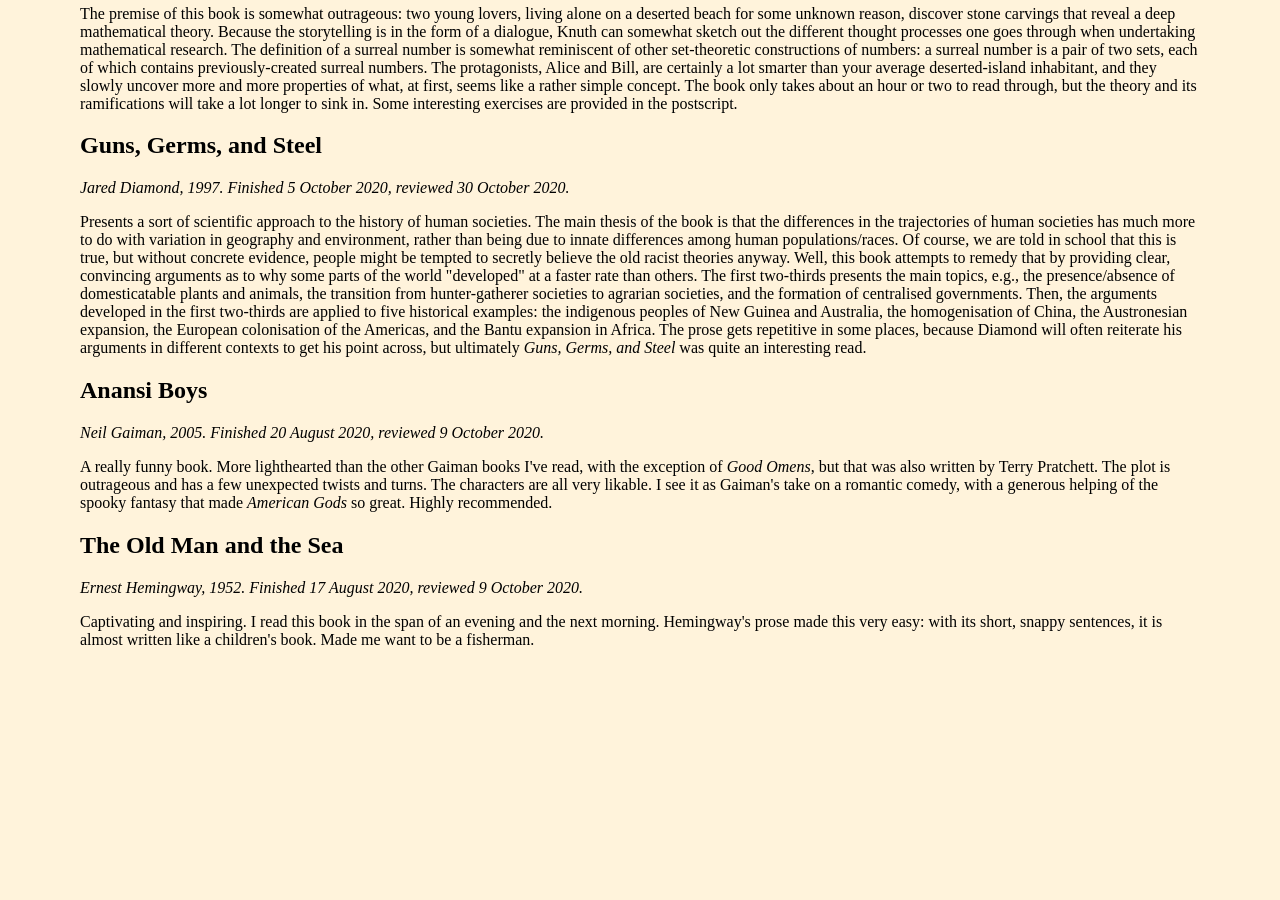
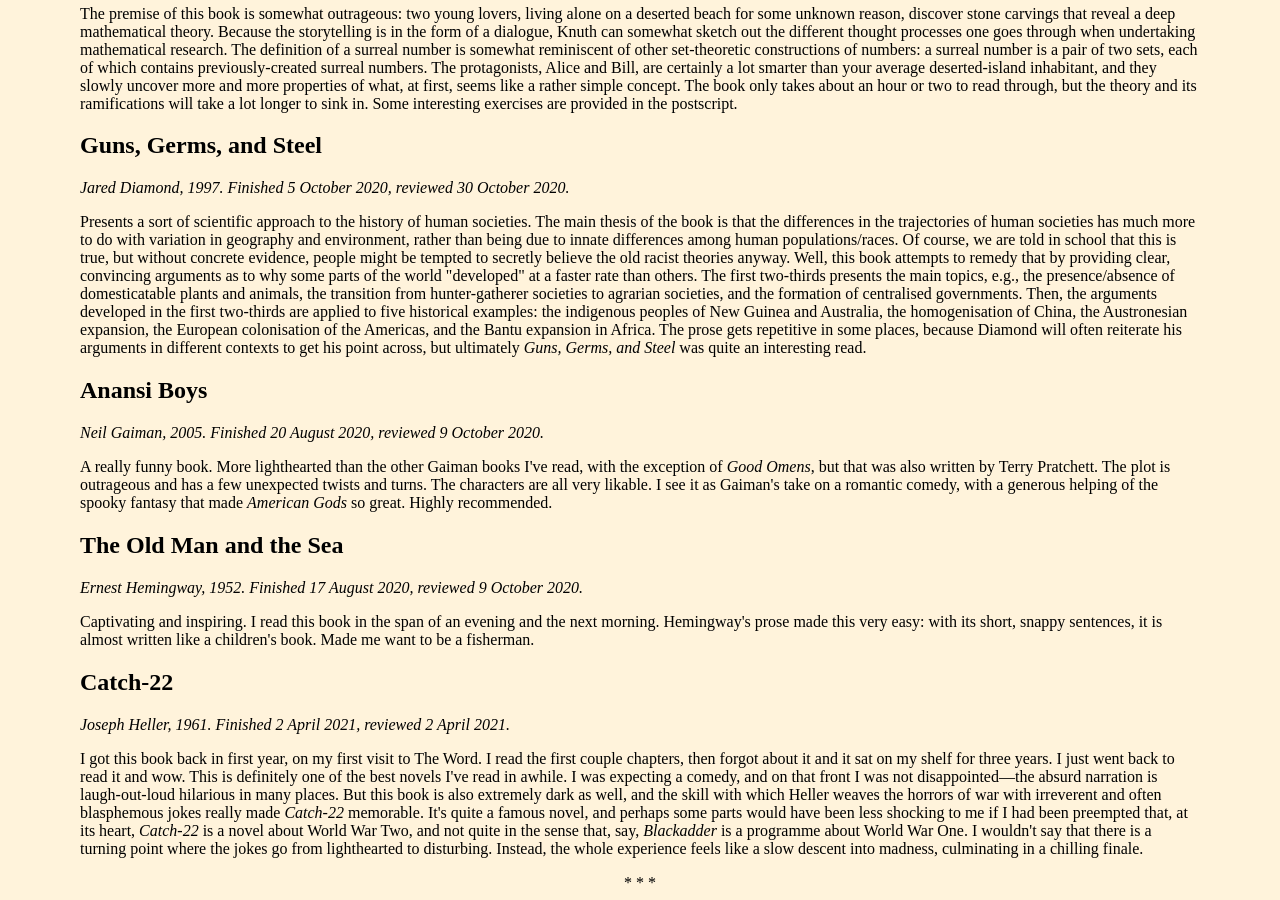
Before and after one commit to marcelgoh/marcelgoh.github.io, a Jekyll site: the page home/books.html, which Jekyll copies as it is, in a window 1280 px wide and 900 px high, scrolled down 1316 px. Built offline with Jekyll 4.4.1, drawn with Linux system fonts in a browser that asks for light colours; a script that is not in the unit is left out; before the commit the page ends 1981 px from its top, so only the background shows below that.

Commit message:
Added book

```diff
--- a/home/books.html
+++ b/home/books.html
@@ -220,6 +220,25 @@
 written like a children's book. Made me want to be a fisherman.
 </p>
 
+<h2>Catch-22</h2>
+<i>Joseph Heller, 1961.
+Finished 2 April 2021, reviewed 2 April 2021.</i>
+<p>
+I got this book back in first year, on my first visit to The Word. I read the first couple chapters,
+then forgot about it and it sat on my shelf for three years. I just went back to read it and wow.
+This is definitely one of the best novels I've read in awhile. I was expecting a comedy, and
+on that front I was not disappointed&mdash;the absurd narration is laugh-out-loud hilarious in many places.
+But this book is also extremely dark as well, and the skill with which Heller weaves the horrors of war
+with irreverent and often blasphemous jokes really made <i>Catch-22</i> memorable. It's quite a famous
+novel, and perhaps some parts would have been less shocking to me if I had been preempted that, at its heart,
+<i>Catch-22</i> is a novel about World War Two, and not quite in the sense that,
+say, <i>Blackadder</i> is a programme about World War One. I wouldn't say that there is a turning point
+where the jokes go from lighthearted to disturbing. Instead, the whole experience feels like a slow descent
+into madness, culminating in a chilling finale.
+</p>
+
+<div>*&nbsp;*&nbsp;*</div>
+
 </body>
 
 </html>
--- a/home/index.html
+++ b/home/index.html
@@ -124,6 +124,7 @@
         &bull; <a href="https://www.researchgate.net">ResearchGate</a>
         &#65719; <a href="https://www.genealogy.math.ndsu.nodak.edu">Mathematics genealogy</a>
         &bull; <a href="https://mathscinet.ams.org/mathscinet/freeTools.html?version=2">Collaboration distance calculator</a>
+        &bull; <a href="https://proxy.library.mcgill.ca/login?url=http://www.ams.org/mathscinet">MathSciNet</a>
 <h2><img src="/media/home/mattoni.gif" height=30 alt="Crest"> Mathematics</h2>
         &bull; <a href="https://www.desmos.com/">Desmos</a>
         &bull; <a href="https://oeis.org">OEIS</a>
@@ -156,6 +157,8 @@
         &bull; <a href="https://www.youtube.com/watch?v=5qap5aO4i9A">lofi hip hop</a>
         &bull; <a href="https://gradecalculator.mes.fm">Grade Calculator</a>
         &bull; <a href="https://www.nytimes.com/crosswords">NYT Crossword</a>
+        &bull; <a href="https://www.strava.com/">Strava</a>
+        &bull; <a href="https://connect.garmin.com/">Garmin Connect</a>
 </p>
 <img src="/media/home/homies.gif" alt="my homies">
 <p>
```
